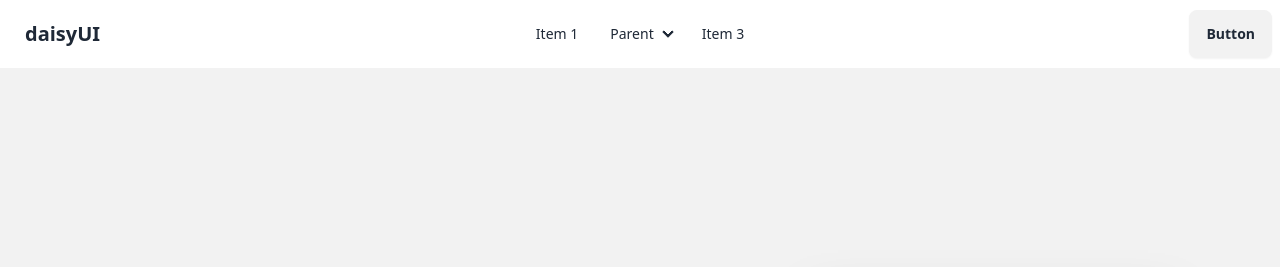
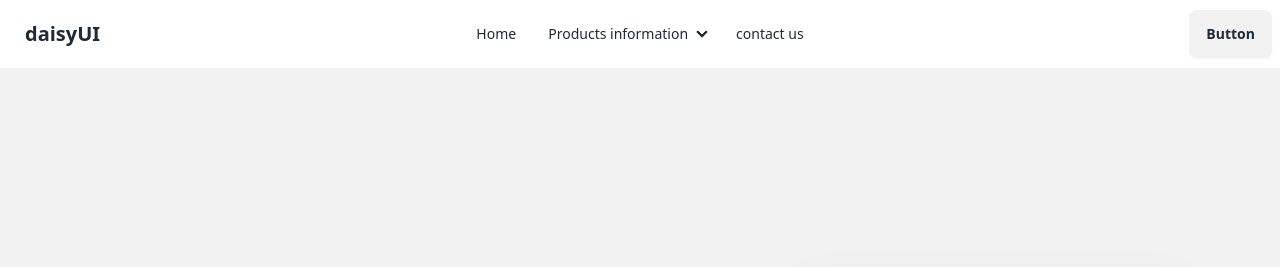
Before and after one commit to MdboktiarUddin/Tailwind-css-practice, a plain HTML site: page daisy.html in a window 1280 px wide. Shown: the top 267 px of the page. Drawn offline with nearby package versions, Linux system fonts and the light colour scheme.

Commit message:
added and correction about nav bar

```diff
--- a/daisy.html
+++ b/daisy.html
@@ -19,30 +19,30 @@
                     <ul tabindex="0" class="menu menu-sm dropdown-content mt-3 z-[1] p-2 shadow bg-base-100 rounded-box w-52">
                       <li><a>Item 1</a></li>
                       <li>
-                        <a>Parent</a>
+                        <a>Products information</a>
                         <ul class="p-2">
-                          <li><a>Submenu 1</a></li>
-                          <li><a>Submenu 2</a></li>
+                          <li><a>Home</a></li>
+                          <li><a>products</a></li>
                         </ul>
                       </li>
-                      <li><a>Item 3</a></li>
+                      <li><a>contact us</a></li>
                     </ul>
                   </div>
                   <a class="btn btn-ghost text-xl">daisyUI</a>
                 </div>
                 <div class="navbar-center hidden lg:flex">
                   <ul class="menu menu-horizontal px-1">
-                    <li><a>Item 1</a></li>
+                    <li><a>Home</a></li>
                     <li>
                       <details>
-                        <summary>Parent</summary>
+                        <summary>Products information</summary>
                         <ul class="p-2">
-                          <li><a>Submenu 1</a></li>
-                          <li><a>Submenu 2</a></li>
+                          <li><a>details</a></li>
+                          <li><a>products</a></li>
                         </ul>
                       </details>
                     </li>
-                    <li><a>Item 3</a></li>
+                    <li><a>contact us</a></li>
                   </ul>
                 </div>
                 <div class="navbar-end">
```
